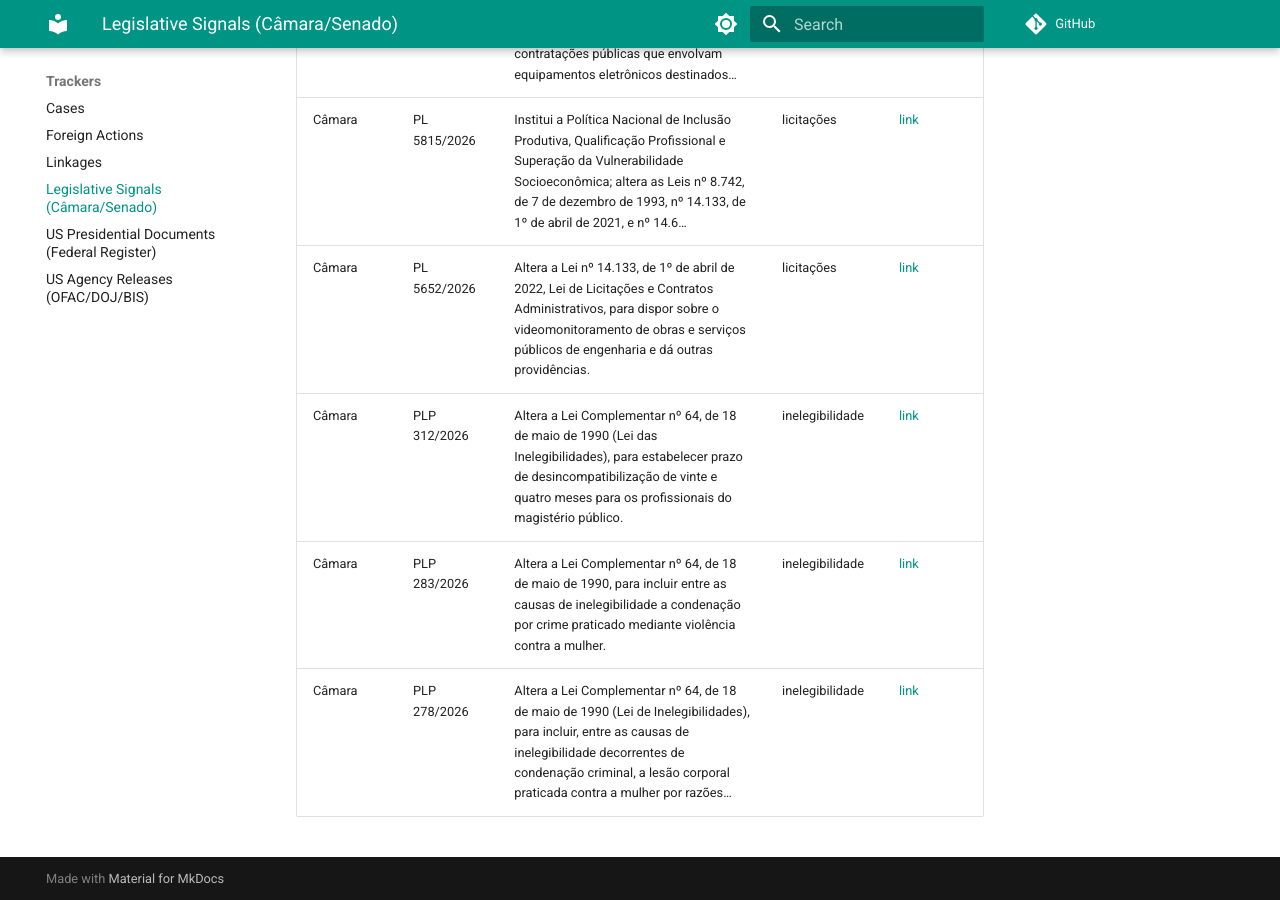
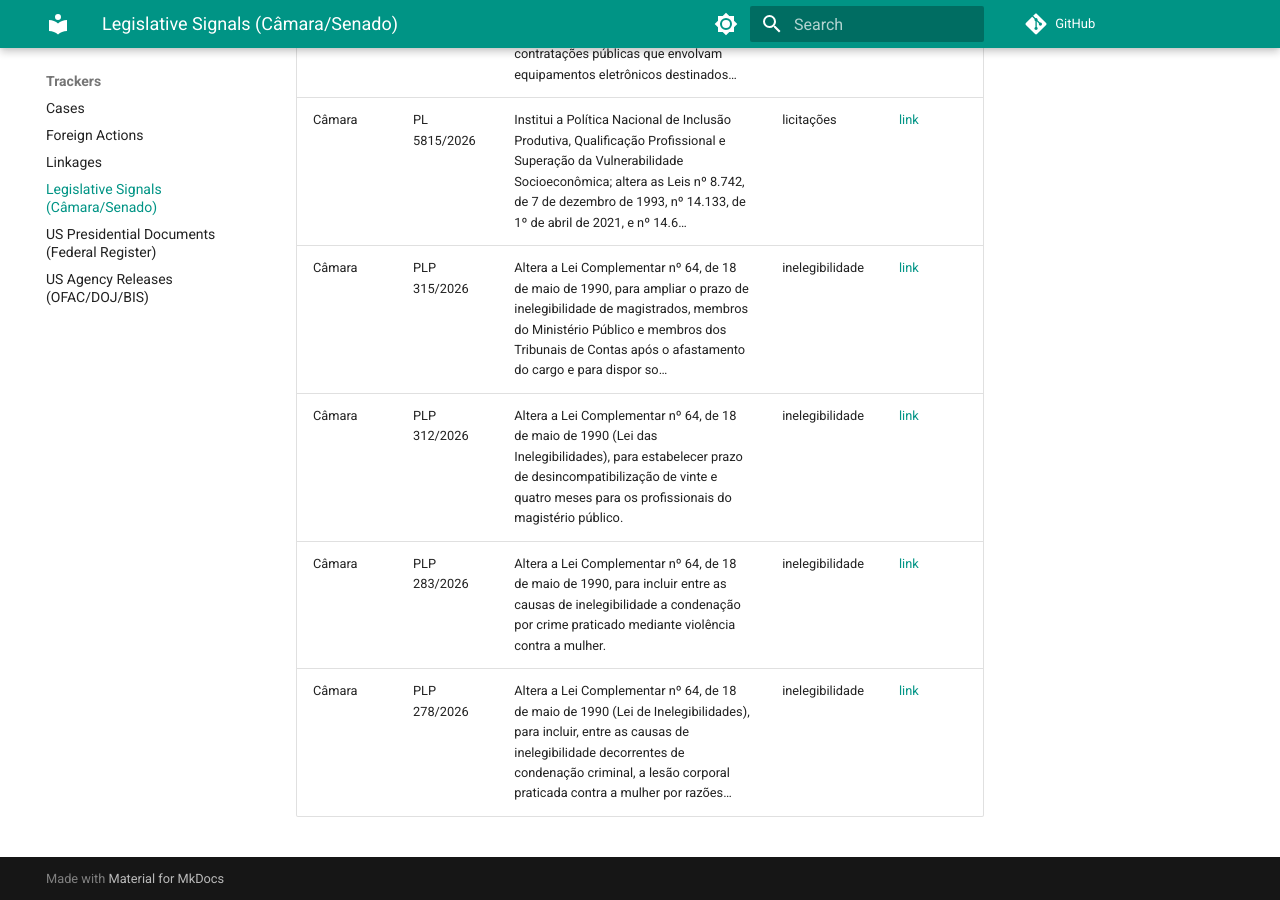
Before and after one commit to felipelago17/brazilian-political-cases-academic, an MkDocs documentation site: the page built from docs/trackers/legislature.md, in a window 1280 px wide and 900 px high, scrolled down 1595 px. Built offline with MkDocs 1.6.1 and Material for MkDocs 9.7.7, drawn with Linux system fonts in a browser that asks for light colours; comment, search, counter and statistics services are not loaded; some of the changed text lies outside the part shown.

Commit message:
data: legislature 2026-11-23

```diff
--- a/docs/trackers/legislature.md
+++ b/docs/trackers/legislature.md
@@ -15,7 +15,7 @@ Keywords: `anistia`, `dosimetria`, `supremo tribunal federal`, `foro privilegiad
 | Câmara | PL 5870/2026 | Altera a Lei nº 14.133, de 1º de abril de 2021 (Lei de Licitações e Contratos), para estabelecer requisitos para a contratação de profissionais do setor artístico pela Administração Pública. | licitações | [link](https://www.camara.leg.br/propostas-legislativas/2654327) |
 | Câmara | PL 5817/2026 | Altera a Lei nº 14.133, de 1º de abril de 2021, para estabelecer requisitos de planejamento, necessidade funcional, economicidade e transparência nas contratações públicas que envolvam equipamentos eletrônicos destinados… | licitações | [link](https://www.camara.leg.br/propostas-legislativas/2652676) |
 | Câmara | PL 5815/2026 | Institui a Política Nacional de Inclusão Produtiva, Qualificação Profissional e Superação da Vulnerabilidade Socioeconômica; altera as Leis nº 8.742, de 7 de dezembro de 1993, nº 14.133, de 1º de abril de 2021, e nº 14.6… | licitações | [link](https://www.camara.leg.br/propostas-legislativas/2652521) |
-| Câmara | PL 5652/2026 | Altera a Lei nº 14.133, de 1º de abril de 2022, Lei de Licitações e Contratos Administrativos, para dispor sobre o videomonitoramento de obras e serviços públicos de engenharia e dá outras providências. | licitações | [link](https://www.camara.leg.br/propostas-legislativas/2648819) |
+| Câmara | PLP 315/2026 | Altera a Lei Complementar nº 64, de 18 de maio de 1990, para ampliar o prazo de inelegibilidade de magistrados, membros do Ministério Público e membros dos Tribunais de Contas após o afastamento do cargo e para dispor so… | inelegibilidade | [link](https://www.camara.leg.br/propostas-legislativas/2657818) |
 | Câmara | PLP 312/2026 | Altera a Lei Complementar nº 64, de 18 de maio de 1990 (Lei das Inelegibilidades), para estabelecer prazo de desincompatibilização de vinte e quatro meses para os profissionais do magistério público. | inelegibilidade | [link](https://www.camara.leg.br/propostas-legislativas/2655210) |
 | Câmara | PLP 283/2026 | Altera a Lei Complementar nº 64, de 18 de maio de 1990, para incluir entre as causas de inelegibilidade a condenação por crime praticado mediante violência contra a mulher. | inelegibilidade | [link](https://www.camara.leg.br/propostas-legislativas/2650684) |
 | Câmara | PLP 278/2026 | Altera a Lei Complementar nº 64, de 18 de maio de 1990 (Lei de Inelegibilidades), para incluir, entre as causas de inelegibilidade decorrentes de condenação criminal, a lesão corporal praticada contra a mulher por razões… | inelegibilidade | [link](https://www.camara.leg.br/propostas-legislativas/2649648) |
```
Also changed, not shown: other parts of docs/trackers/legislature.md (+1 -1 lines), 1 other file.
